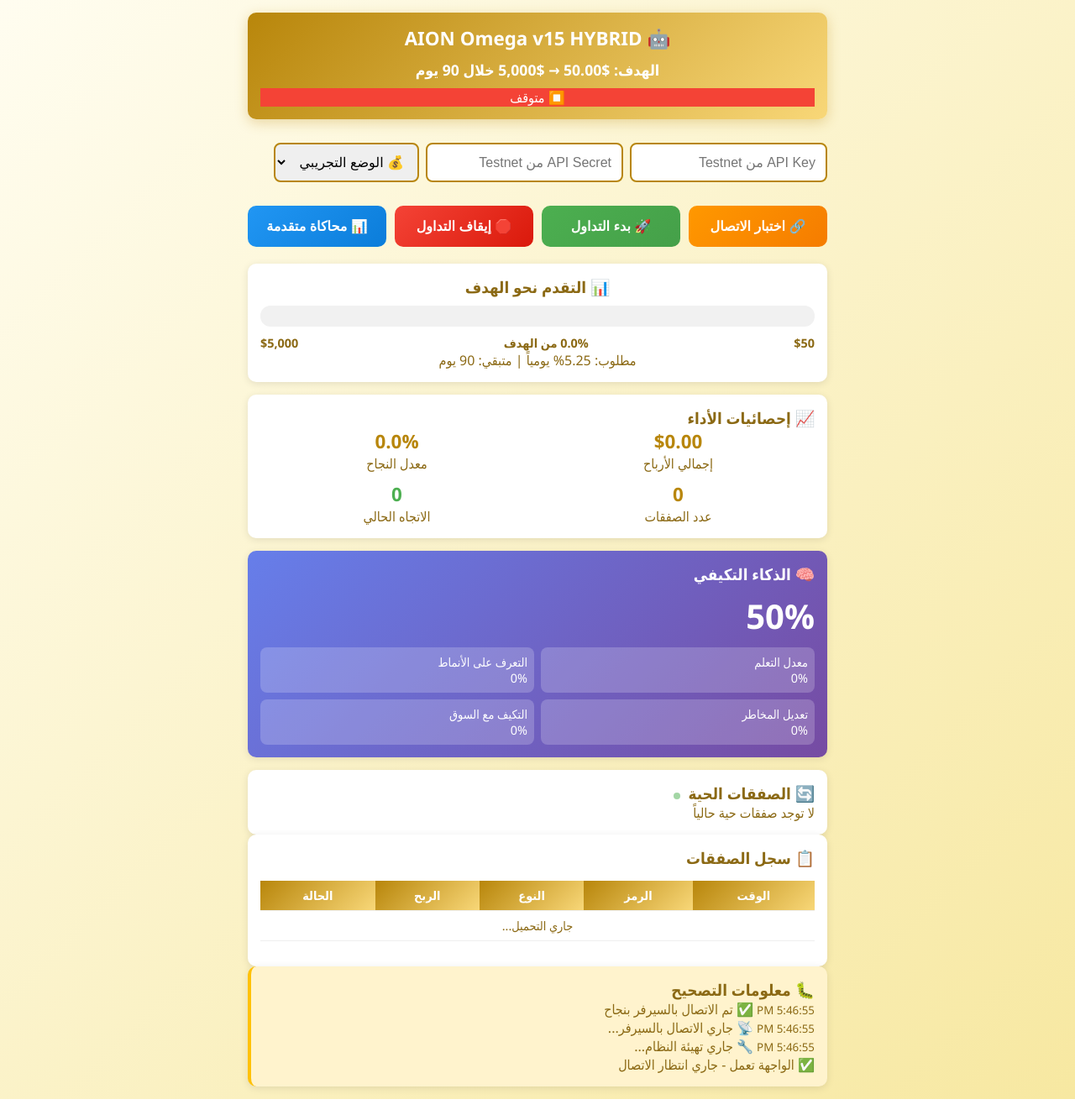
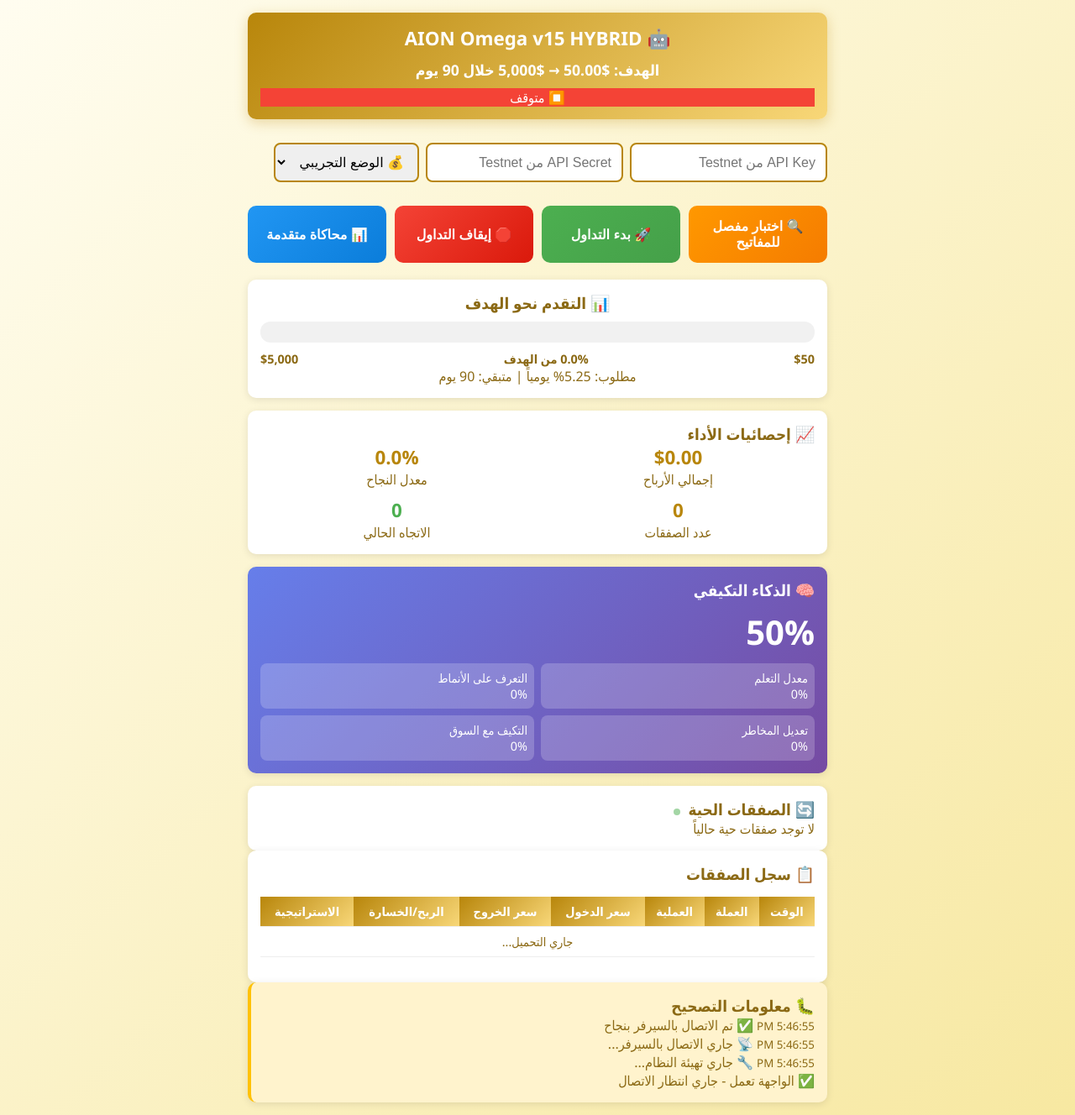
Before and after one commit to Andleep/Topandleep, a Flask app: page / in a window 1280 px wide. Shown: the whole page at 84% size. Run offline with Flask 3, Linux system fonts and the light colour scheme.

Commit message:
Update dashboard.html

```diff
--- a/templates/dashboard.html
+++ b/templates/dashboard.html
@@ -109,7 +109,7 @@
             border: 2px solid var(--gold);
             border-radius: 8px;
             width: 100%;
-            font-size: 16px; /* يمنع التكبير في iOS */
+            font-size: 16px;
         }
 
         .btn {
@@ -249,6 +249,26 @@
             color: white;
         }
 
+        .profit-positive {
+            color: #4CAF50;
+            font-weight: bold;
+        }
+
+        .profit-negative {
+            color: #f44336;
+            font-weight: bold;
+        }
+
+        .trade-buy {
+            background: #e8f5e8;
+            border-left: 4px solid #4CAF50;
+        }
+
+        .trade-sell {
+            background: #ffebee;
+            border-left: 4px solid #f44336;
+        }
+
         @media (min-width: 768px) {
             .container {
                 max-width: 700px;
@@ -287,11 +307,8 @@
             <div id="botStatus" class="status-stopped">⏹️ متوقف</div>
         </div>
 
-        <!-- اختبار الاتصال -->
-        <div class="connection-test" id="connectionTest" style="display: none;">
-            <strong>🔍 اختبار الاتصال:</strong>
-            <div id="connectionStatus">جاري الاختبار...</div>
-        </div>
+        <!-- نتائج اختبار المفاتيح -->
+        <div id="keyTestResult" style="display: none; margin: 15px 0; padding: 15px; border-radius: 10px;"></div>
 
         <!-- لوحة التحكم -->
         <div class="control-panel">
@@ -303,10 +320,22 @@
                     <option value="REAL">🚀 الوضع الحقيقي</option>
                 </select>
             </div>
-            <button class="btn btn-test" onclick="testConnection()">🔗 اختبار الاتصال</button>
-            <button class="btn btn-start" onclick="startBot()">🚀 بدء التداول</button>
-            <button class="btn btn-stop" onclick="stopBot()">🛑 إيقاف التداول</button>
-            <button class="btn btn-simulate" onclick="runSimulation()">📊 محاكاة متقدمة</button>
+
+            <button class="btn btn-test" onclick="testApiKeys()">
+                🔍 اختبار مفصل للمفاتيح
+            </button>
+
+            <button class="btn btn-start" onclick="startBot()">
+                🚀 بدء التداول
+            </button>
+
+            <button class="btn btn-stop" onclick="stopBot()">
+                🛑 إيقاف التداول
+            </button>
+
+            <button class="btn btn-simulate" onclick="runSimulation()">
+                📊 محاكاة متقدمة
+            </button>
         </div>
 
         <!-- شريط التقدم -->
@@ -374,14 +403,16 @@
                     <thead>
                         <tr>
                             <th>الوقت</th>
-                            <th>الرمز</th>
-                            <th>النوع</th>
-                            <th>الربح</th>
-                            <th>الحالة</th>
+                            <th>العملة</th>
+                            <th>العملية</th>
+                            <th>سعر الدخول</th>
+                            <th>سعر الخروج</th>
+                            <th>الربح/الخسارة</th>
+                            <th>الاستراتيجية</th>
                         </tr>
                     </thead>
                     <tbody id="tradesTableBody">
-                        <tr><td colspan="5">جاري التحميل...</td></tr>
+                        <tr><td colspan="7">جاري التحميل...</td></tr>
                     </tbody>
                 </table>
             </div>
@@ -520,11 +551,13 @@
             }
 
             liveTradesContainer.innerHTML = liveTrades.map(trade => `
-                <div style="background: #f8f9fa; padding: 10px; margin: 5px 0; border-radius: 8px; border-left: 4px solid #4CAF50;">
-                    <strong>${trade.symbol}</strong> - ${trade.type}
-                    <br><small>الاستراتيجية: ${trade.strategy}</small>
-                    <br><small>المبلغ: $${trade.amount}</small>
-                    <br><small>الربح: $${trade.profit}</small>
+                <div style="background: ${trade.action === 'BUY' ? '#e8f5e8' : '#ffebee'}; padding: 10px; margin: 5px 0; border-radius: 8px; border-left: 4px solid ${trade.action === 'BUY' ? '#4CAF50' : '#f44336'};">
+                    <strong>${trade.symbol}</strong> - ${trade.action === 'BUY' ? '🟢 شراء مباشر' : '🔴 بيع مباشر'}
+                    <br><small>💰 السعر: $${trade.entry_price} → $${trade.exit_price} (${trade.price_change}%)</small>
+                    <br><small>💸 الربح: $${trade.profit} (${trade.profit_percentage}%)</small>
+                    <br><small>🎯 الاستراتيجية: ${trade.strategy}</small>
+                    <br><small>📝 السبب: ${trade.reason}</small>
+                    <br><small>🕒 الوقت: ${new Date(trade.entry_time).toLocaleTimeString()}</small>
                 </div>
             `).join('');
         }
@@ -534,7 +567,7 @@
             const tableBody = document.getElementById('tradesTableBody');
 
             if (!trades || trades.length === 0) {
-                tableBody.innerHTML = '<tr><td colspan="5">لا توجد صفقات بعد</td></tr>';
+                tableBody.innerHTML = '<tr><td colspan="7">لا توجد صفقات بعد</td></tr>';
                 return;
             }
 
@@ -542,8 +575,8 @@
             trades.slice().reverse().forEach(trade => {
                 const row = document.createElement('tr');
                 const profit = trade.profit || 0;
-                const profitColor = profit > 0 ? '#4CAF50' : profit < 0 ? '#f44336' : '#666';
-                const time = new Date(trade.timestamp).toLocaleTimeString('ar-EG', {
+                const profitClass = profit > 0 ? 'profit-positive' : 'profit-negative';
+                const time = new Date(trade.entry_time || trade.timestamp).toLocaleTimeString('ar-EG', {
                     hour: '2-digit',
                     minute: '2-digit',
                     second: '2-digit'
@@ -551,35 +584,39 @@
 
                 row.innerHTML = `
                     <td>${time}</td>
-                    <td>${trade.symbol || 'N/A'}</td>
-                    <td>${trade.type || 'N/A'}</td>
-                    <td style="color: ${profitColor}; font-weight: bold;">$${profit.toFixed(2)}</td>
+                    <td><strong>${trade.symbol || 'N/A'}</strong></td>
                     <td>
-                        <span style="color: ${trade.status === 'OPEN' ? '#4CAF50' : '#666'};">
-                            ${trade.status === 'OPEN' ? '🟢 حية' : '🔴 مغلقة'}
+                        <span style="color: ${trade.action === 'BUY' ? '#4CAF50' : '#f44336'}; font-weight: bold;">
+                            ${trade.action === 'BUY' ? '🟢 شراء' : '🔴 بيع'}
                         </span>
                     </td>
+                    <td>$${trade.entry_price || 'N/A'}</td>
+                    <td>$${trade.exit_price || 'N/A'}</td>
+                    <td class="${profitClass}">
+                        $${profit.toFixed(2)}
+                        ${trade.profit_percentage ? `(${trade.profit_percentage}%)` : ''}
+                    </td>
+                    <td>${trade.strategy || 'N/A'}</td>
                 `;
                 tableBody.appendChild(row);
             });
         }
 
-        // اختبار الاتصال
-        async function testConnection() {
-            const apiKey = document.getElementById('apiKey').value;
-            const apiSecret = document.getElementById('apiSecret').value;
+        // اختبار مفصل للمفاتيح
+        async function testApiKeys() {
+            const apiKey = document.getElementById('apiKey').value.trim();
+            const apiSecret = document.getElementById('apiSecret').value.trim();
+            const mode = document.getElementById('modeSelect').value;
 
             if (!apiKey || !apiSecret) {
-                alert('⚠️ يرجى إدخال مفاتيح API أولاً');
+                showKeyTestResult('❌ يرجى إدخال كلا المفتاحين', false);
                 return;
             }
 
-            showDebug('🔗 جاري اختبار الاتصال بـ Binance...');
-            document.getElementById('connectionTest').style.display = 'block';
-            document.getElementById('connectionStatus').textContent = 'جاري الاختبار...';
+            showKeyTestResult('🔍 جاري اختبار المفاتيح...', true);
 
             try {
-                const response = await fetch('/start', {
+                const response = await fetch('/test-api-keys', {
                     method: 'POST',
                     headers: {
                         'Content-Type': 'application/json',
@@ -587,31 +624,49 @@
                     body: JSON.stringify({
                         api_key: apiKey,
                         api_secret: apiSecret,
-                        mode: 'DEMO',
-                        test_connection: true
+                        mode: mode
                     })
                 });
 
                 const result = await response.json();
 
-                if (response.ok) {
-                    document.getElementById('connectionStatus').innerHTML = '✅ <strong>الاتصال ناجح!</strong> - المفاتيح صحيحة';
-                    showDebug('✅ اختبار الاتصال نجح - جاهز للتداول');
+                if (result.success) {
+                    showKeyTestResult(`
+                        ✅ ${result.message}
+                        <br><small>🔄 يمكن التداول: ${result.details.can_trade ? 'نعم' : 'لا'}
+                        <br>🌐 نوع الحساب: ${result.details.account_type}
+                        <br>📊 عدد الأصول: ${result.details.balances_count}</small>
+                    `, true);
                 } else {
-                    document.getElementById('connectionStatus').innerHTML = '❌ <strong>فشل الاتصال:</strong> ' + (result.error || 'تحقق من المفاتيح');
-                    showDebug('❌ فشل اختبار الاتصال: ' + (result.error || 'مفاتيح خاطئة'));
+                    showKeyTestResult(`
+                        ❌ ${result.message}
+                        <br><small>🔍 ${result.details}
+                        ${result.error ? `<br>📝 ${result.error}` : ''}</small>
+                    `, false);
                 }
 
             } catch (error) {
-                document.getElementById('connectionStatus').innerHTML = '❌ <strong>خطأ في الشبكة:</strong> ' + error.message;
-                showDebug('❌ خطأ شبكة: ' + error.message);
+                showKeyTestResult(`
+                    ❌ خطأ في الشبكة
+                    <br><small>🔍 ${error.message}</small>
+                `, false);
             }
+        }
+
+        // عرض نتائج اختبار المفاتيح
+        function showKeyTestResult(message, isSuccess) {
+            const resultDiv = document.getElementById('keyTestResult');
+            resultDiv.style.display = 'block';
+            resultDiv.style.background = isSuccess ? '#d4edda' : '#f8d7da';
+            resultDiv.style.border = isSuccess ? '1px solid #c3e6cb' : '1px solid #f5c6cb';
+            resultDiv.style.color = isSuccess ? '#155724' : '#721c24';
+            resultDiv.innerHTML = message;
         }
 
         // بدء التداول
         async function startBot() {
-            const apiKey = document.getElementById('apiKey').value;
-            const apiSecret = document.getElementById('apiSecret').value;
+            const apiKey = document.getElementById('apiKey').value.trim();
+            const apiSecret = document.getElementById('apiSecret').value.trim();
             const mode = document.getElementById('modeSelect').value;
 
             if (!apiKey || !apiSecret) {
```
